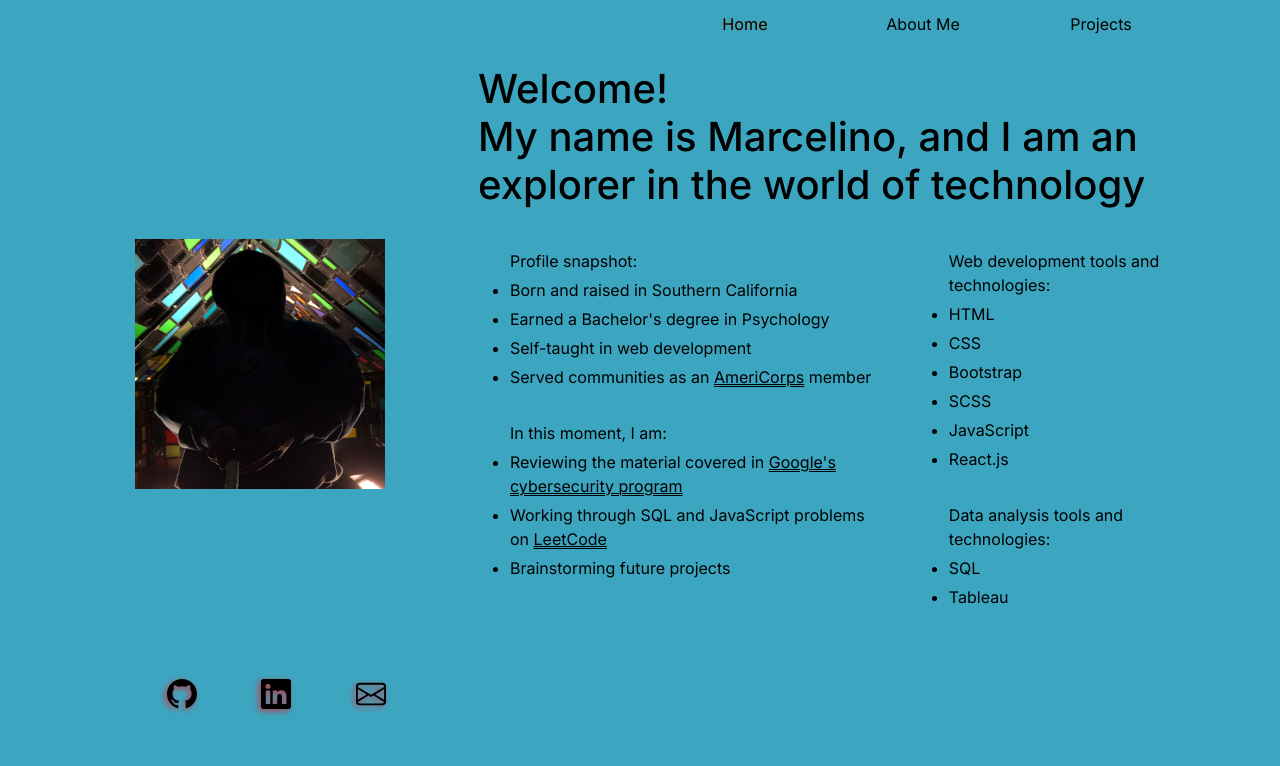
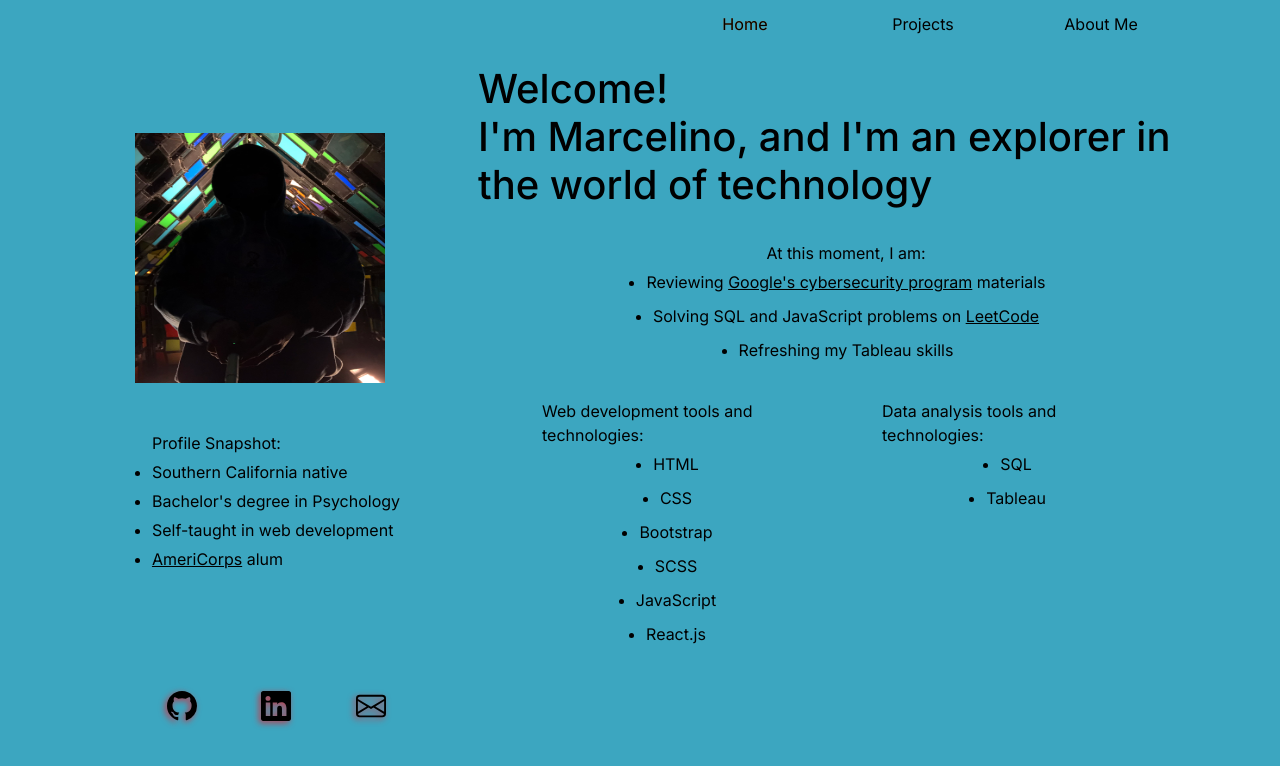
Before and after one commit to Marcelino-G/personalWebsite, a Next.js app: page / in a window 1280 px wide. Shown: the top 766 px of the page. Built offline with nearby package versions, Linux system fonts and the light colour scheme.

Commit message:
done. just needs some code cleaning

```diff
--- a/app/NavFoot/nav.js
+++ b/app/NavFoot/nav.js
@@ -13,8 +13,9 @@ export default function Nav() {
           <ul className="d-flex justify-content-end m-2">
 
             <li  className={`col-2`}><Link className={`${pathway === "/"? Styles.navExplorer: null}`} href={'/'}>Home</Link></li>
+            <li  className={`col-2`}><Link className={`${pathway === "/projects"? Styles.navExplorer: null}`} href={'/projects'}>Projects</Link></li>
             <li  className={`col-2`}><Link className={`${pathway === "/about_me"? Styles.navExplorer: null}`} href= {'/about_me'}>About Me</Link></li>
-            <li  className={`col-2`}><Link className={`${pathway === "/projects"? Styles.navExplorer: null}`} href={'/projects'}>Projects</Link></li>
+
 
 
           </ul>
--- a/app/Styles/globals.scss
+++ b/app/Styles/globals.scss
@@ -11,7 +11,7 @@ ul{
     margin: 5px 0px;
     list-style: none;
     a:any-link{
-      text-decoration: underline double 1px;
+      // text-decoration: underline double 1px;
       color: initial;
     }
   }
--- a/app/Styles/page.module.scss
+++ b/app/Styles/page.module.scss
@@ -47,11 +47,17 @@
     margin: 0 0 32px 0;
     li{
         list-style: initial;
+
     }
 }
 
 .projectMainContainer{
-    min-height: 355px;
+    min-height: 410px;
+    p{
+        a:any-link{
+            color: initial;
+        }
+    }
 }
 
 .projectList{
@@ -71,3 +77,13 @@
         border-radius: 50%;
     }
 }
+
+.aboutMeLinks{
+    p{
+        a:any-link{
+            color: initial;
+
+        }
+    }
+
+}
--- a/app/homeContent.js
+++ b/app/homeContent.js
@@ -7,55 +7,101 @@ export default function HomeContent() {
     return (
       <div className={`row ${Styles.contentContainer}`}>
 
-        <section className={`col-4 d-flex align-items-center justify-content-center `}>
+        <section className={`col-4 d-flex flex-column align-items-center justify-content-center`}>
             <Image
               src= "/imgs/IMG_1358.jpg"
               width={250}
               height={250}
               alt="Picture of the author"
+
             />
+            <ul className={`mt-5 ${Styles.initialList}`}>Profile Snapshot:
+              <li>Southern California native</li>
+              <li>Bachelor's degree in Psychology</li>
+              <li>Self-taught in web development</li>
+              <li><a href="https://americorps.gov/" target="_blank" >AmeriCorps</a> alum</li>
+            </ul>
         </section>
 
-        <main className="col-8">
+        <main className="col-8 ">
             <h1 className="p-3">
               Welcome!
               <br></br>
-              My name is Marcelino, and I am an explorer in the world of technology
+              I'm Marcelino, and I'm an explorer in the world of technology
             </h1>
 
-            <div className="d-flex">
+
+            <div className="row p-2">
 
 
-              <div className="p-3">
-                <ul className={`  ${Styles.initialList}`}>Profile snapshot:
-                  <li>Born and raised in Southern California</li>
-                  <li>Earned a Bachelor's degree in Psychology</li>
-                  <li>Self-taught in web development</li>
-                  <li>Served communities as an <a href="https://americorps.gov/" target="_blank" >AmeriCorps</a> member</li>
-                </ul>
-                <ul className={`  ${Styles.initialList}`}>In this moment, I am:
-                  <li>Reviewing the material covered in <a href="https://www.coursera.org/professional-certificates/google-cybersecurity?" target="_blank">Google's cybersecurity program</a></li>
-                  <li>Working through SQL and JavaScript problems on <a href="https://leetcode.com/" target="_blank">LeetCode</a></li>
-                  <li>Brainstorming future projects</li>
+
+              <div className="">
+                <ul className={` d-flex flex-column align-items-center ${Styles.initialList}`}>At this moment, I am:
+                  <li>Reviewing <a href="https://www.coursera.org/professional-certificates/google-cybersecurity?" target="_blank">Google's cybersecurity program</a> materials</li>
+                  <li>Solving SQL and JavaScript problems on <a href="https://leetcode.com/" target="_blank">LeetCode</a></li>
+                  <li>Refreshing my Tableau skills</li>
                 </ul>
               </div>
 
-              <div className="p-3 ">
-                <ul className={`    ${Styles.initialList}`}>Web development tools and technologies:
-                  <li>HTML</li>
-                  <li>CSS</li>
-                  <li>Bootstrap</li>
-                  <li>SCSS</li>
-                  <li>JavaScript</li>
-                  <li>React.js</li>
+              <div className="d-flex justify-content-evenly">
+                <ul className={` col-5 d-flex flex-column align-items-center  ${Styles.initialList}`}>Web development tools and technologies:
+                    <li >HTML</li>
+                    <li >CSS</li>
+                    <li >Bootstrap</li>
+                    <li >SCSS</li>
+                    <li >JavaScript</li>
+                    <li >React.js</li>
                 </ul>
-                <ul className={` ${Styles.initialList}`}>Data analysis tools and technologies:
-                  <li>SQL</li>
-                  <li>Tableau</li>
+                <ul className={` col-5 d-flex flex-column align-items-center  ${Styles.initialList}`}>Data analysis tools and technologies:
+                  <li >SQL</li>
+                  <li >Tableau</li>
                 </ul>
-              </div>
+            </div>
+
+
+
+
+
+
 
             </div>
+
+
+
+
+
+
+
+
+
+
+
+
+
+            {/* <div className="p-3 border">
+
+              <ul className={`col-12 border d-flex ${Styles.initialList}`}>Web development tools and technologies:
+                <li className="border col-6">HTML</li>
+                <li className="border col-1">CSS</li>
+                <li >Bootstrap</li>
+                <li >SCSS</li>
+                <li >JavaScript</li>
+                <li >React.js</li>
+              </ul>
+
+              <ul className={`border  ${Styles.initialList}`}>Data analysis tools and technologies:
+                <li >SQL</li>
+                <li >Tableau</li>
+              </ul>
+
+
+            </div> */}
+
+
+
+
+
+
 
         </main>
       </div>
--- a/app/projects/page.js
+++ b/app/projects/page.js
@@ -39,6 +39,9 @@ export default function Projects() {
         setPages(x)
         setAnimateDirection(!animateDirection)
     }
+
+    console.log(typeof(myProjects[pages].description))
+    console.log((myProjects[pages].description))
 
     return (
 
@@ -94,7 +97,7 @@ export default function Projects() {
                         exit= {animateDirection?{opacity: 0, x:10, y: -5} : {opacity: 0, x:-10, y: -5}}>
 
                             <h1>{myProjects[pages].title}</h1>
-                            <p>{myProjects[pages].description}</p>
+                            {myProjects[pages].description}
                             <ul>
                                 <li>Completed: {myProjects[pages].date}</li>
                                 <li>Focuses on: {myProjects[pages].focus}</li>
```
Also changed, not shown: app/about_me/page.js (+9 -7 lines), app/projects/myProjects.js (+75 -20 lines).
